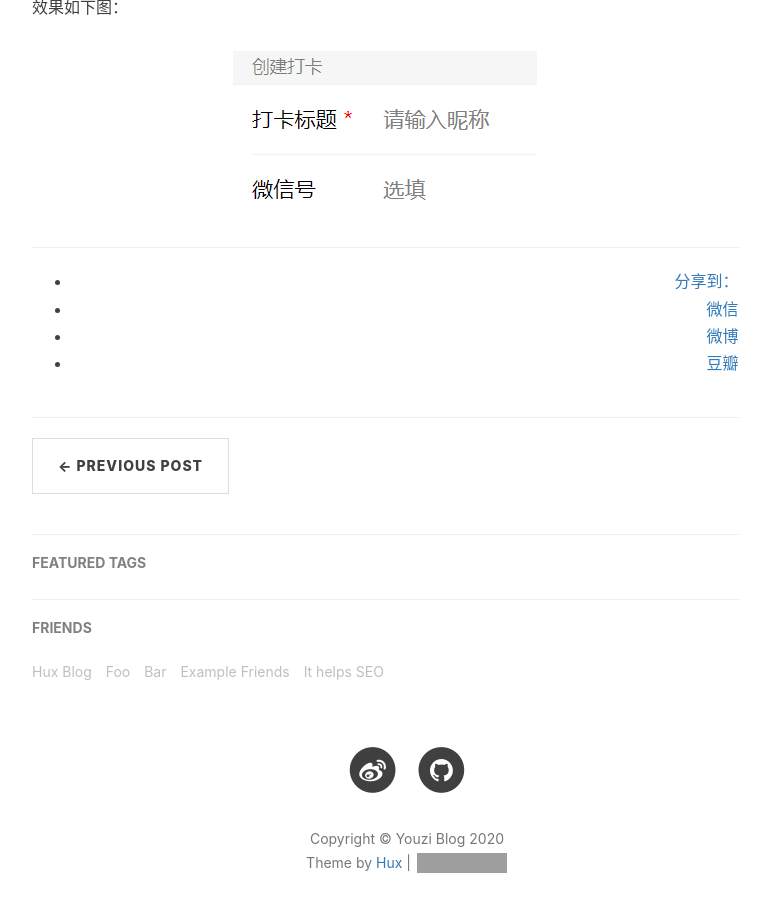
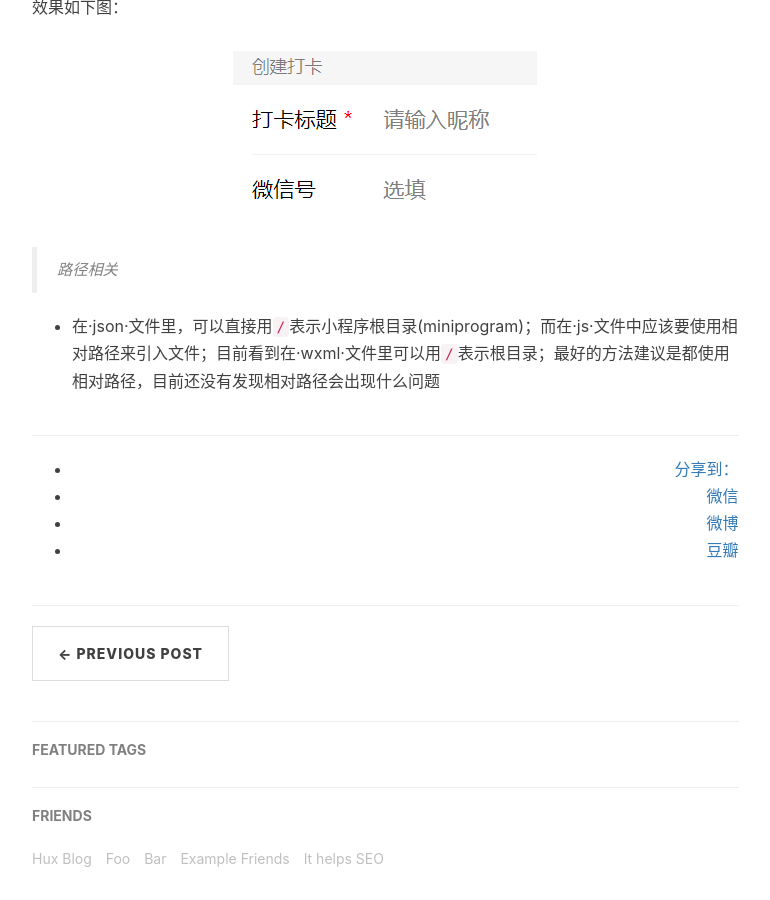
Before and after one commit to YouziXR/YouziXR.github.io, a Jekyll site: the page built from _posts/2020-04-26-微信小程序开发踩坑.md, in a window 1280 px wide and 900 px high, scrolled down 2118 px. Shown: the whole window, without its empty margins (233-1003 px from the left). Built offline with Jekyll 4.4.1, drawn with Linux system fonts in a browser that asks for light colours; nearby versions of some CDN libraries; our own code applies the rules of GitHub Pages for plain Markdown files; comment, search, counter and statistics services are not loaded; grey boxes are pictures that could not be loaded.

Commit message:
feat(miniprogram): 路径相关的问题

```diff
--- a/_posts/2020-04-26-微信小程序开发踩坑.md
+++ b/_posts/2020-04-26-微信小程序开发踩坑.md
@@ -74,3 +74,7 @@
 效果如下图：
 
 ![必填项](/img/in-post/mp-trap/input-required.png)
+
+> 路径相关
+
+- 在·json·文件里，可以直接用`/`表示小程序根目录(miniprogram)；而在·js·文件中应该要使用相对路径来引入文件；目前看到在·wxml·文件里可以用`/`表示根目录；最好的方法建议是都使用相对路径，目前还没有发现相对路径会出现什么问题
```
Also changed, not shown: other parts of _posts/2020-04-26-微信小程序开发踩坑.md (+1 -1 lines).
